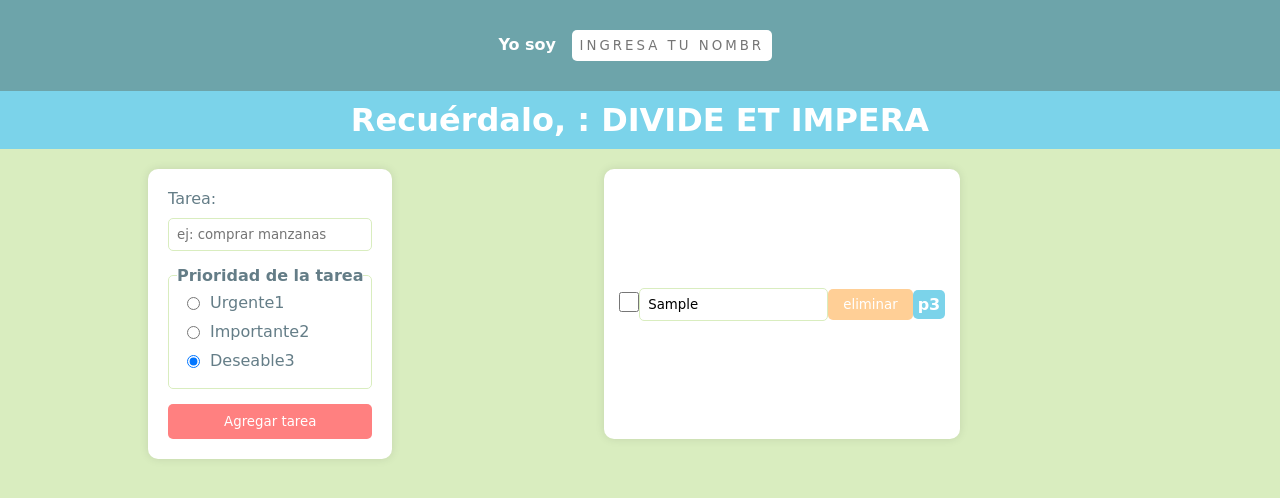
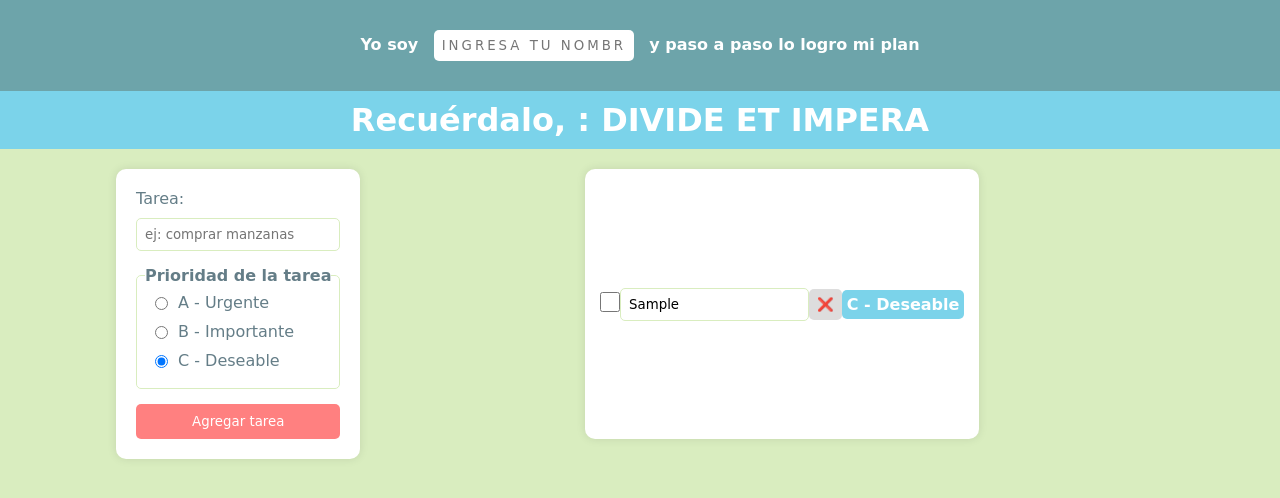
Before and after one commit to shimapi/tasks, a plain HTML site: page index.html in a window 1280 px wide. Both pictures are taken after typing "Sample" into the empty fields and a click on the input "Agregar tarea". Drawn offline with Linux system fonts and the light colour scheme; a web font is replaced by a local one.

Commit message:
feat: adding delete task

```diff
--- a/index.css
+++ b/index.css
@@ -7,6 +7,7 @@
 	--light: #d9edbf;
 	--lightContrast: #fff;
 	--darkContrast: #000;
+	--neutral: #ddd;
 }
 
 * {
@@ -44,7 +45,7 @@ body {
 
 .container {
 	display: flex;
-	width: 80%;
+	width: 85%;
 	margin: 0 auto;
 }
 
@@ -144,9 +145,9 @@ input[type="submit"] {
 }
 
 button {
-	background: var(--important);
+	background: var(--neutral);
 	color: var(--lightContrast);
-	padding: 8px 15px;
+	padding: 8px;
 	border: none;
 	border-radius: 5px;
 	cursor: pointer;
--- a/index.html
+++ b/index.html
@@ -24,6 +24,7 @@
 					id="owner-name"
 					placeholder="ingresa tu nombre"
 				/>
+				y paso a paso lo logro mi plan
 			</h2>
 		</section>
 
@@ -75,7 +76,7 @@
 						/>
 					</div>
 					<div class="task-actions">
-						<button class="delete">eliminar</button>
+						<button class="delete">❌</button>
 					</div>
 					<div class="display-priority">
 						<span class="task-priority"></span>
--- a/index.js
+++ b/index.js
@@ -1,10 +1,6 @@
 let tasks = [];
 let newTaskForm;
-const priorityLevels = {
-  'p1': 'A - Urgente',
-  'p2': 'B - Importante',
-  'p3': 'C - Deseable'
-}
+const priorityOptions = document.getElementsByName('priority');
 
 function greeting() {
   const nameOwner = document.querySelector('#owner-name');
@@ -21,8 +17,13 @@ function greeting() {
 
 }
 
-function taskPriority() {
-  const priorityOptions = document.getElementsByName('priority');
+const priorityLevels = {
+  'p1': 'A - Urgente',
+  'p2': 'B - Importante',
+  'p3': 'C - Deseable'
+}
+
+function taskPriority(priorityOptions) {
   let selectedPriority = '';
 
   for (let i = 0; i < priorityOptions.length; i++) {
@@ -31,18 +32,42 @@ function taskPriority() {
       break;
     }
   }
-
-  console.log('Selected Priority:', selectedPriority);
   return selectedPriority;
 }
+//Displays the value of the priority
+function displayPriorityName(taskPriorityLevel) {
+  let result;
+  Object.entries(priorityLevels).forEach(([key, value]) => {
+    if (key == taskPriorityLevel) {
+      result = value;
+    }
+  });
+  return result;
+}
 
+function taskForm(priorityOptions) {
+  const taskPriorityLevel = taskPriority(priorityOptions);
+  const taskPriorityName = displayPriorityName(taskPriorityLevel);
+
+  // Actualiza los radios y labels de prioridad
+  for (const key in priorityLevels) {
+    const label = document.querySelector(`label[for=${key}]`);
+
+    if (key === taskPriorityLevel) {
+      label.textContent = taskPriorityName;
+    } else {
+      label.textContent = priorityLevels[key];
+    }
+  }
+}
 function createNewTask(e) {
   e.preventDefault();
   const taskName = newTaskForm.elements['task-name'].value;
-  const taskPriorityID = taskPriority();
+  const taskPriorityID = taskPriority(priorityOptions);
 
-  console.log('Task Name:', taskName);
-  console.log('Task Priority:', taskPriorityID);
+
+  /*   console.log('Task Name:', taskName);
+    console.log('Task Priority:', taskPriorityID); */
 
   //creating tasks array
   const task = {
@@ -68,7 +93,7 @@ function displayTasks() {
 
 
   tasksContainer.innerHTML = '';
-  // verify if there are tasks in array 'tasks' (global variable)
+  // verify if there are tasks in array 'tasks'
   if (tasks.length > 0) {
 
     tasks.forEach(t => {
@@ -78,18 +103,23 @@ function displayTasks() {
       const taskCheckbox = task.querySelector('.task-done');
       const taskPriorityLevel = t.priority;
 
+      const displayPriorityTask = displayPriorityName(taskPriorityLevel);
+
       task.querySelector('.task-name').value = taskName;
-      task.querySelector('.task-priority').textContent = taskPriorityLevel;
+      task.querySelector('.task-priority').textContent = displayPriorityTask;
       task.querySelector('.task-priority').classList.add(taskPriorityLevel);
-      console.log(taskPriorityLevel)
 
       if (taskDone) {
         taskCheckbox.classList.add('done');
         taskCheckbox.checked = true;
-        console.log('checked:', taskCheckbox.checked)
-        console.log('taskCheckbox:', taskCheckbox)
+        /*      console.log('checked:', taskCheckbox.checked)
+             console.log('taskCheckbox:', taskCheckbox) */
       }
 
+      const deleteButton = task.querySelector('.delete');
+      if (deleteButton) { // Verifica si el botón de eliminar existe
+        deleteButton.addEventListener('click', () => deleteTask(t, task));
+      }
       taskCheckbox.addEventListener('change', (e) => {
         t.done = e.target.checked;
         localStorage.setItem('tasks', JSON.stringify(tasks));
@@ -108,8 +138,14 @@ function displayTasks() {
     console.log('El array de tareas está vacío.');
   }
 }
-function taskDone() {
 
+function deleteTask(taskToDelete, taskElement) {
+  // Elimina la tarea específica del array 'tasks'
+  tasks = tasks.filter(task => task !== taskToDelete);
+  localStorage.setItem('tasks', JSON.stringify(tasks));
+
+  // Elimina la tarea del DOM
+  taskElement.remove();
 }
 
 
@@ -121,5 +157,6 @@ window.addEventListener('load', () => {
 
   newTaskForm.addEventListener('submit', createNewTask)
   greeting();
+  taskForm(priorityOptions);
   displayTasks()
 })
```
